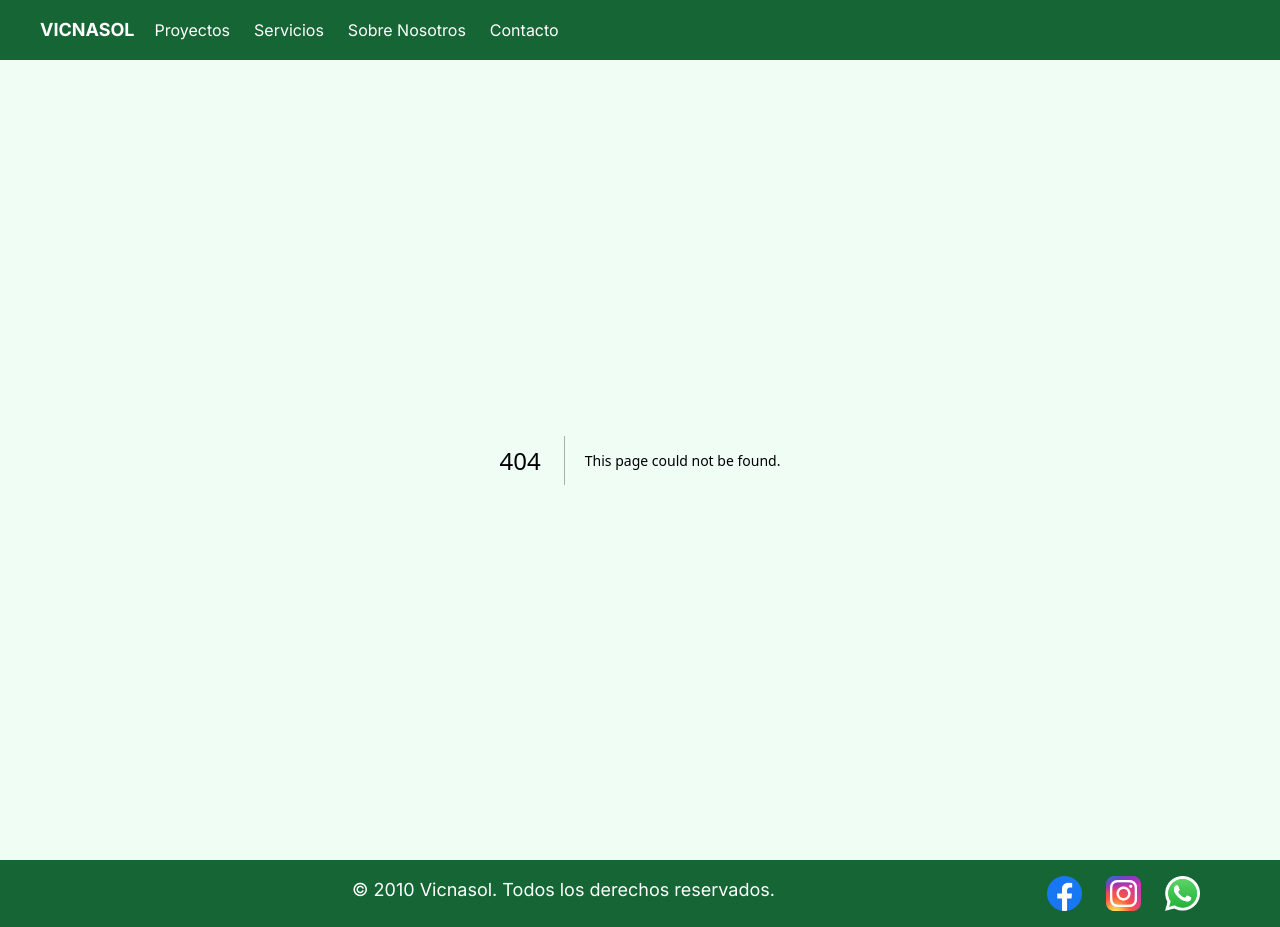
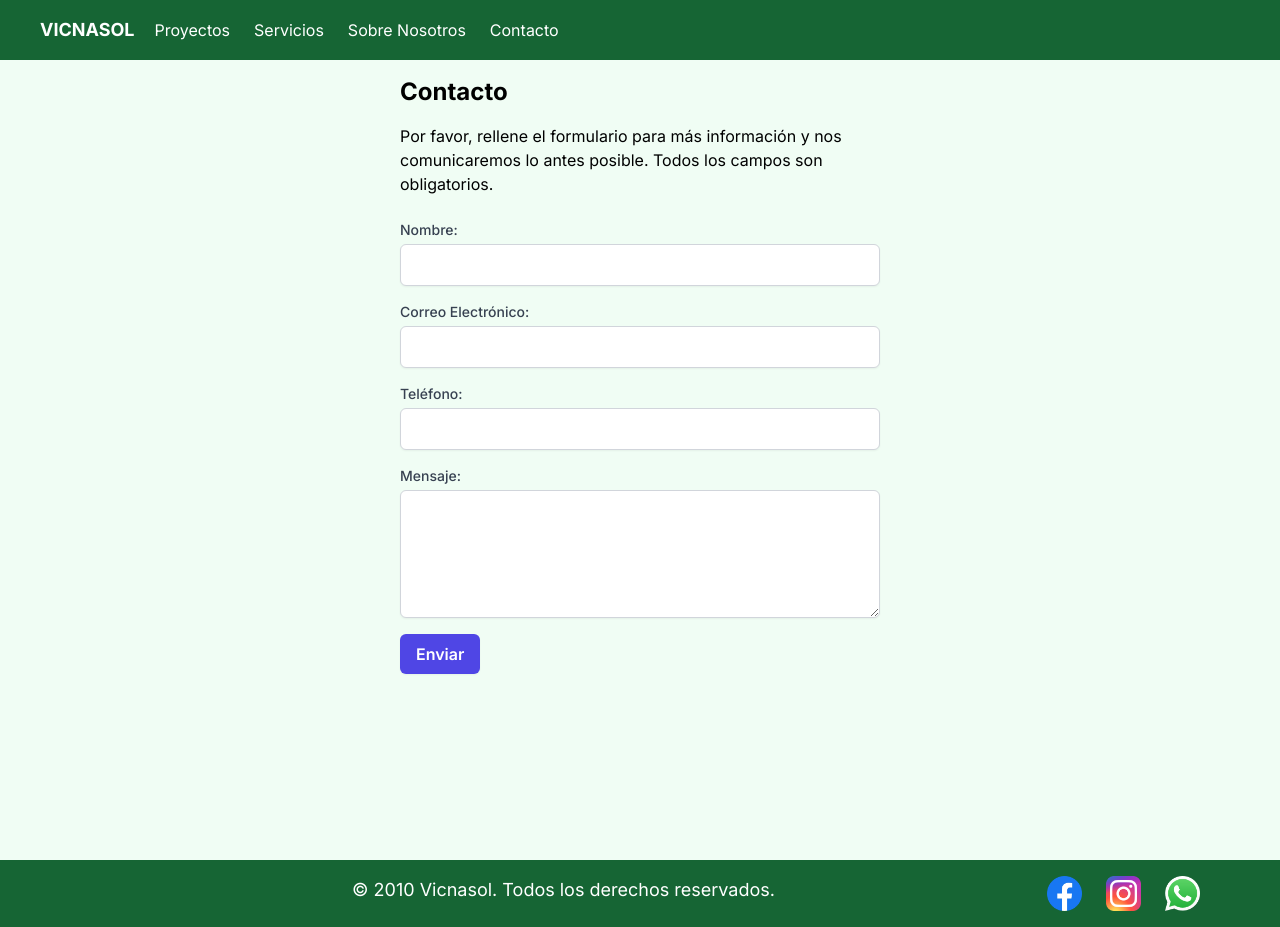
Before and after one commit to Gi4ncarlo/Vicnasol, a Next.js app in the folder vicnasol/: page /pages/Contacto in a window 1280 px wide. Before the commit this address had no page. Built offline with nearby package versions, Linux system fonts and the light colour scheme.

Commit message:
Subiendo cambios Contacto

```diff
--- a/vicnasol/src/app/navbar.tsx
+++ b/vicnasol/src/app/navbar.tsx
@@ -26,7 +26,7 @@ export default function Navbar() {
             </Link>
           </li>
           <li className="mr-6">
-            <Link href="/Contacto">
+            <Link href="/pages/Contacto">
             <p>Contacto</p>
             </Link>
           </li>
--- /dev/null
+++ b/vicnasol/src/app/pages/Contacto/page.tsx
@@ -0,0 +1,71 @@
+// pages/contact.tsx
+
+import { NextPage } from 'next';
+
+const Contact: NextPage = () => {
+  return (
+    <div className="container mx-auto p-4 max-w-lg">
+      <h2 className="text-2xl font-bold mb-4">Contacto</h2>
+      <p className="mb-6">
+        Por favor, rellene el formulario para más información y nos comunicaremos lo antes posible. Todos los campos son obligatorios.
+      </p>
+      <form>
+        <div className="mb-4">
+          <label htmlFor="name" className="block text-sm font-medium text-gray-700">
+            Nombre:
+          </label>
+          <input
+            type="text"
+            id="name"
+            name="name"
+            required
+            className="mt-1 p-2 block w-full border border-gray-300 rounded-md shadow-sm focus:ring-indigo-500 focus:border-indigo-500"
+          />
+        </div>
+        <div className="mb-4">
+          <label htmlFor="email" className="block text-sm font-medium text-gray-700">
+            Correo Electrónico:
+          </label>
+          <input
+            type="email"
+            id="email"
+            name="email"
+            required
+            className="mt-1 p-2 block w-full border border-gray-300 rounded-md shadow-sm focus:ring-indigo-500 focus:border-indigo-500"
+          />
+        </div>
+        <div className="mb-4">
+          <label htmlFor="phone" className="block text-sm font-medium text-gray-700">
+            Teléfono:
+          </label>
+          <input
+            type="tel"
+            id="phone"
+            name="phone"
+            required
+            className="mt-1 p-2 block w-full border border-gray-300 rounded-md shadow-sm focus:ring-indigo-500 focus:border-indigo-500"
+          />
+        </div>
+        <div className="mb-4">
+          <label htmlFor="message" className="block text-sm font-medium text-gray-700">
+            Mensaje:
+          </label>
+          <textarea
+            id="message"
+            name="message"
+            required
+            className="mt-1 p-2 block w-full border border-gray-300 rounded-md shadow-sm focus:ring-indigo-500 focus:border-indigo-500 h-32"
+          ></textarea>
+        </div>
+        <button
+          type="submit"
+          className="px-4 py-2 bg-indigo-600 text-white font-semibold rounded-md shadow-sm hover:bg-indigo-700 focus:outline-none focus:ring-2 focus:ring-indigo-500"
+        >
+          Enviar
+        </button>
+      </form>
+    </div>
+  );
+};
+
+export default Contact;
```
